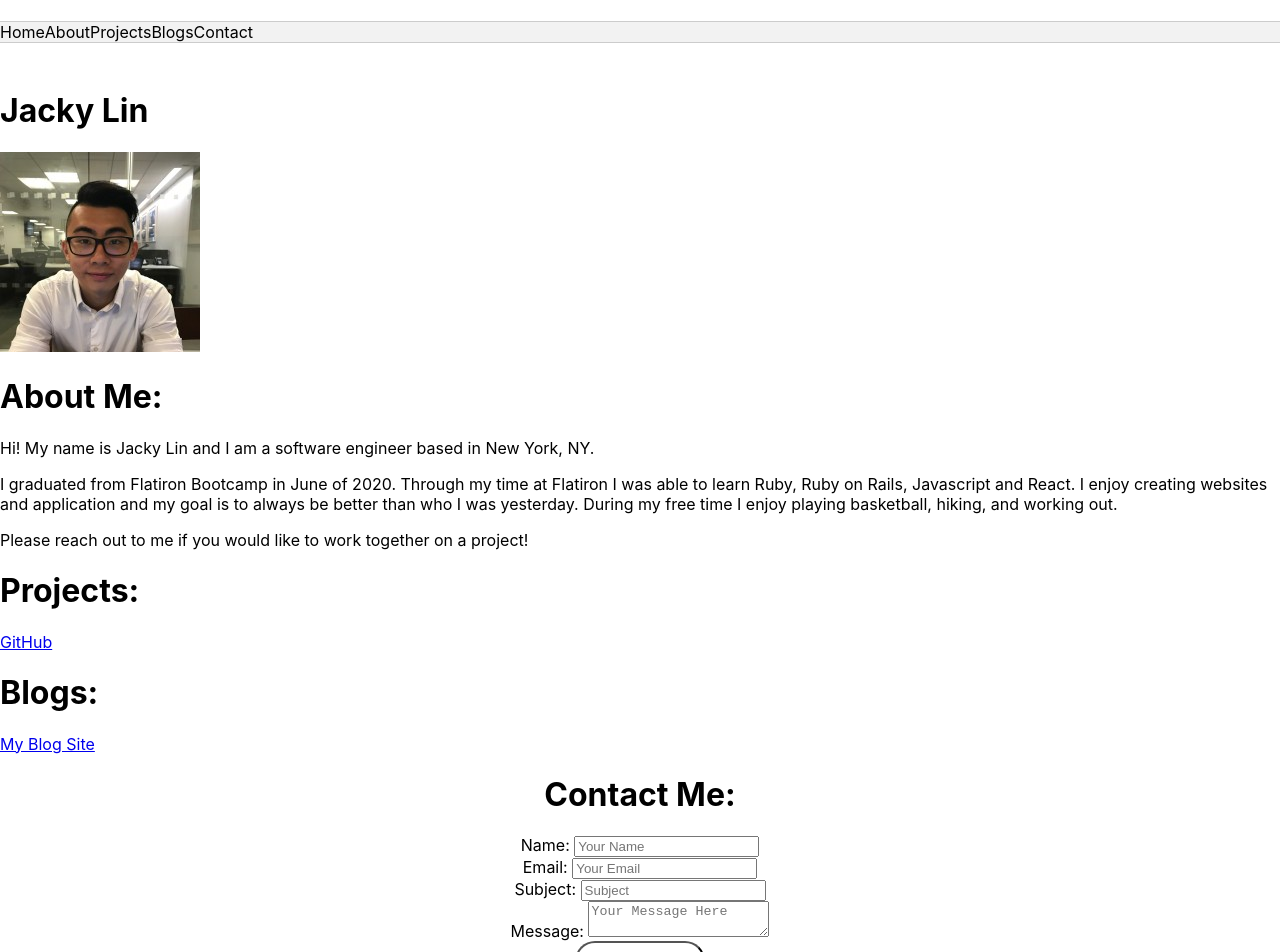
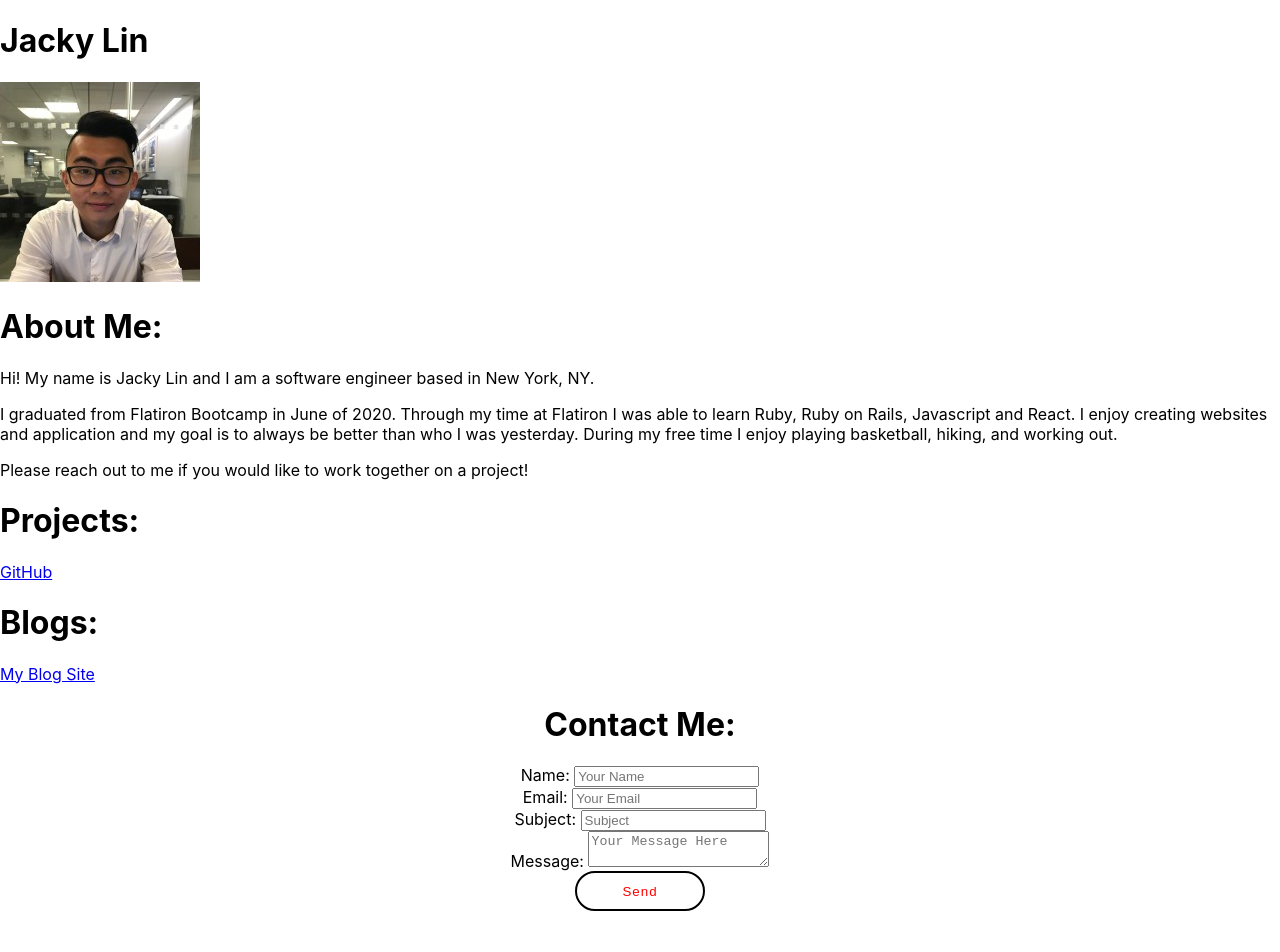
Before and after one commit to JackyLin2/JackyLinPortfolio, a React (Create React App) app in the folder portfolio/: page / in a window 1280 px wide. Shown: the top 952 px of the page. Built offline with nearby package versions, Linux system fonts and the light colour scheme.

Commit message:
No NavBar

```diff
--- a/portfolio/src/App.css
+++ b/portfolio/src/App.css
@@ -40,8 +40,8 @@
   width: 130px;
   border-radius:40px;
   background: #fff;
-  border: 2px solid $green;
-  color:$green;
+  border: 2px solid black;
+  color: red;
   letter-spacing:1px;
   text-shadow:0;
   font:{
--- a/portfolio/src/Components/NavBar.js
+++ b/portfolio/src/Components/NavBar.js
@@ -5,13 +5,13 @@ class Navbar extends React.Component{
     render() {
         return (
             <div>
-              <ul id="nav">
+              {/* <ul id="nav">
                 <li>Home</li>
                 <li>About</li>
                 <li>Projects</li>
                 <li>Blogs</li>
                 <li>Contact</li>
-              </ul>
+              </ul> */}
             </div>
         );
     }
```
